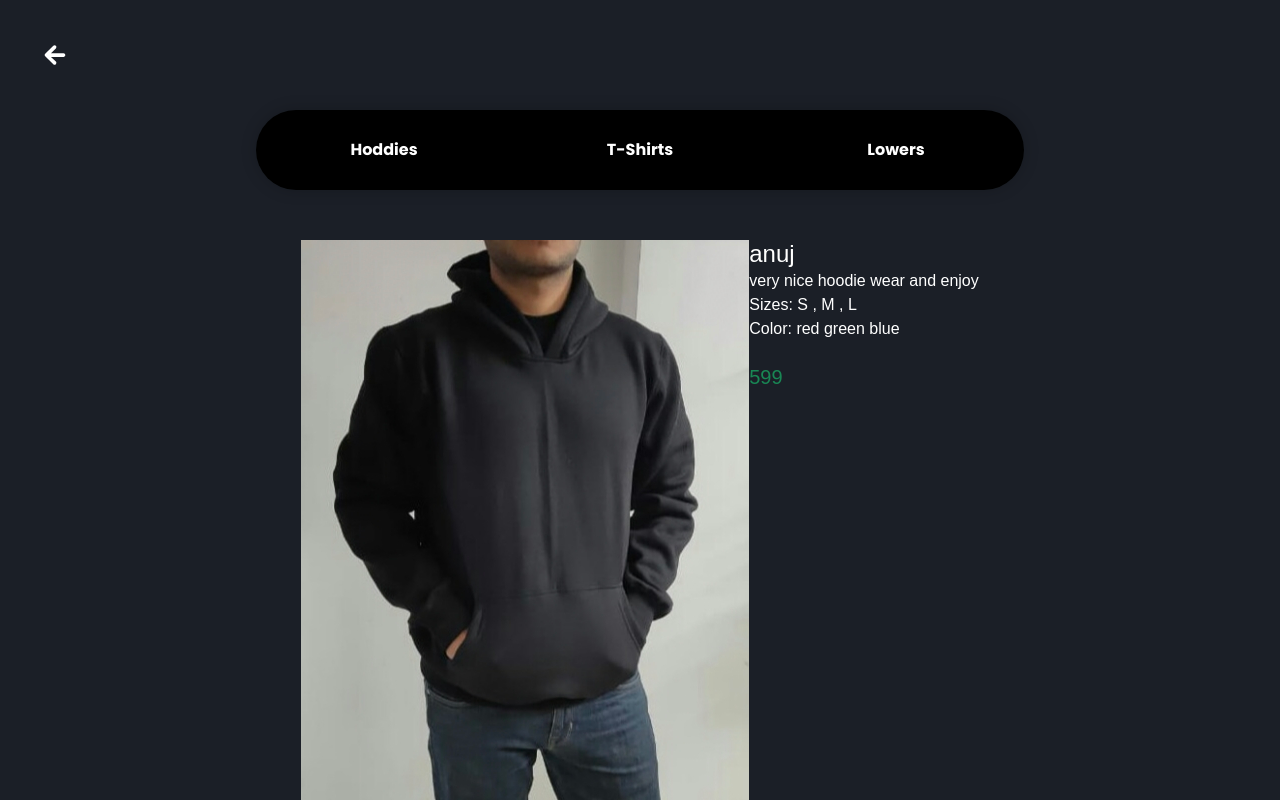
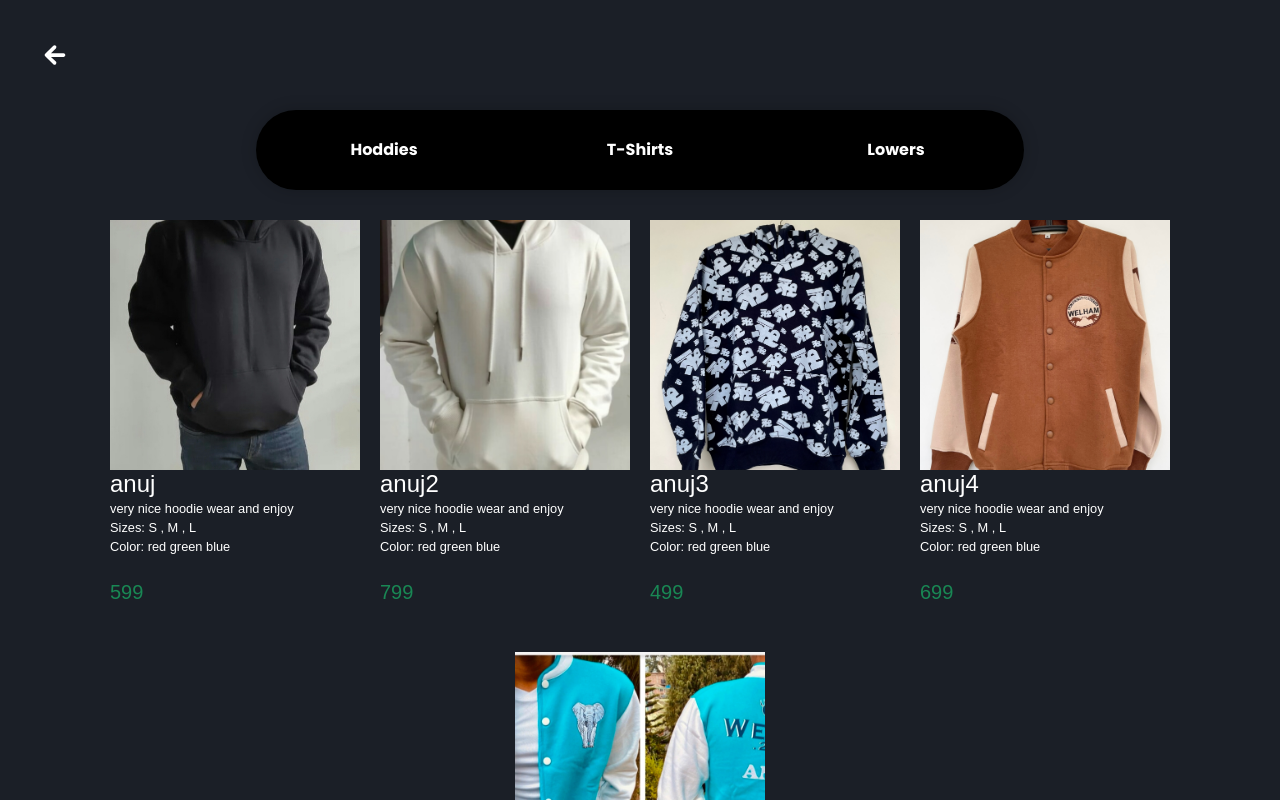
Before and after one commit to MUFFANUJ/HUNS, a React (Create React App) app: page /product in a window 1280 px wide. Shown: the top 800 px of the page. Built offline with nearby package versions, Linux system fonts and the light colour scheme.

Commit message:
new-fixx

```diff
--- a/src/mainpage.css
+++ b/src/mainpage.css
@@ -20,7 +20,7 @@ body {
 }
 
 section {
-  height: 90vh;
+  /* height: 90vh; */
   width: 100vw;
 }
 
@@ -293,6 +293,9 @@ footer button {
 }
 
 @media (max-width: 550px) {
+  .hero{
+    padding: 4rem 3rem;
+  }
   header .logo {
     width: 80px;
     font-size: 15px;
@@ -302,6 +305,16 @@ footer button {
   }
   .hero h1{
     font-size: 30px;
+  }
+  .extra h2{
+    font-size: 1.8rem;
+  }
+  .about{
+    flex-direction: column;
+    gap: 20px;
+  }
+  .about img{
+    width: 35vw;
   }
 }
 .prodwrapper {
--- a/src/productpage.css
+++ b/src/productpage.css
@@ -200,6 +200,21 @@ h6 {
   box-shadow:0 0 4px rgba(0,0,0,.5),0 2px 4px rgba(0,0,0,.5);
   transform:translateY(-2px);
 }
+.propcard{
+  width: 250px;
+  background-color: rgb(144, 146, 147);
+}
+.propcard img{
+  width: 250px;
+  height: 250px;
+  object-fit: cover;
+}
+.prodcontainer{
+  width: 250px;
+  font-size: .8rem;
+  gap: 0;
+  padding: 10px 0px;
+}
 @media (max-width:480px) {
 .selector{
   width: 76%;
```
